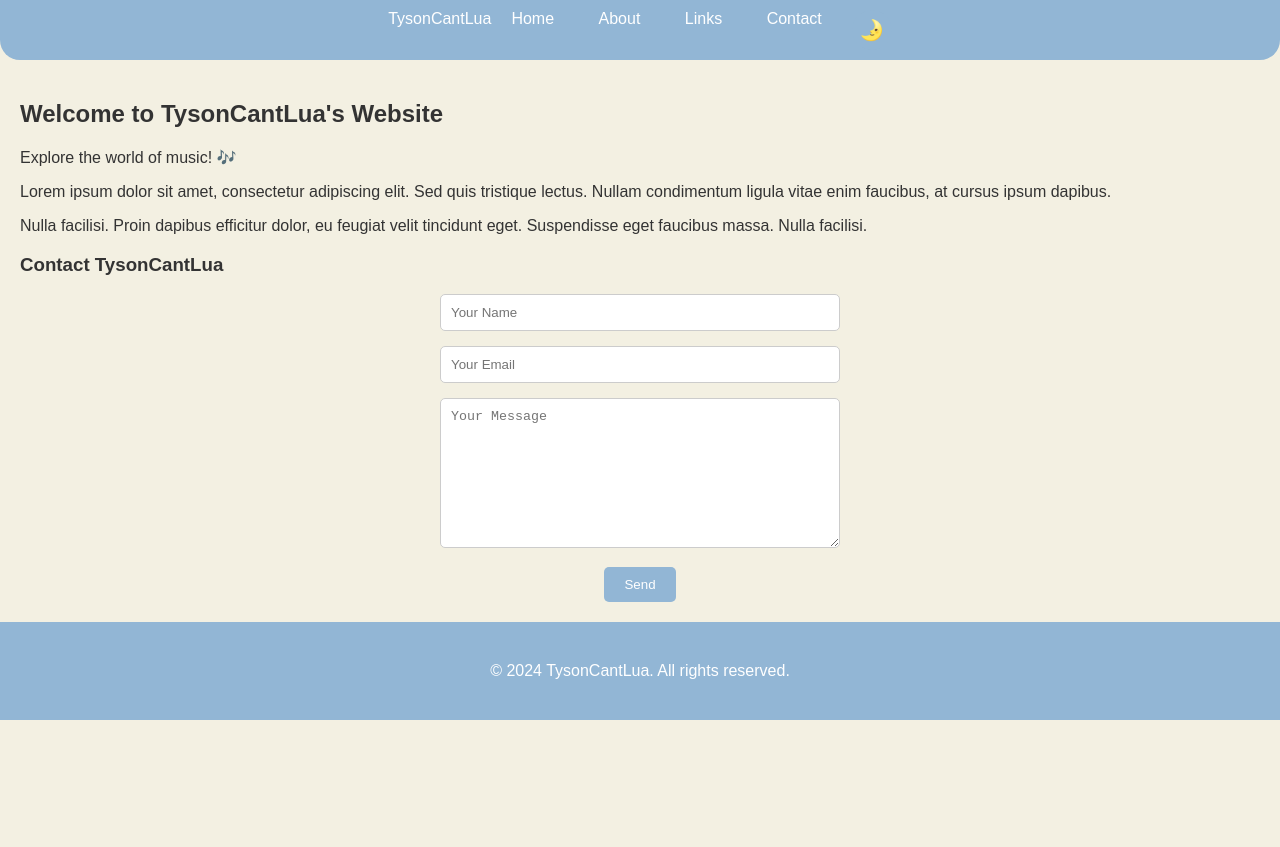
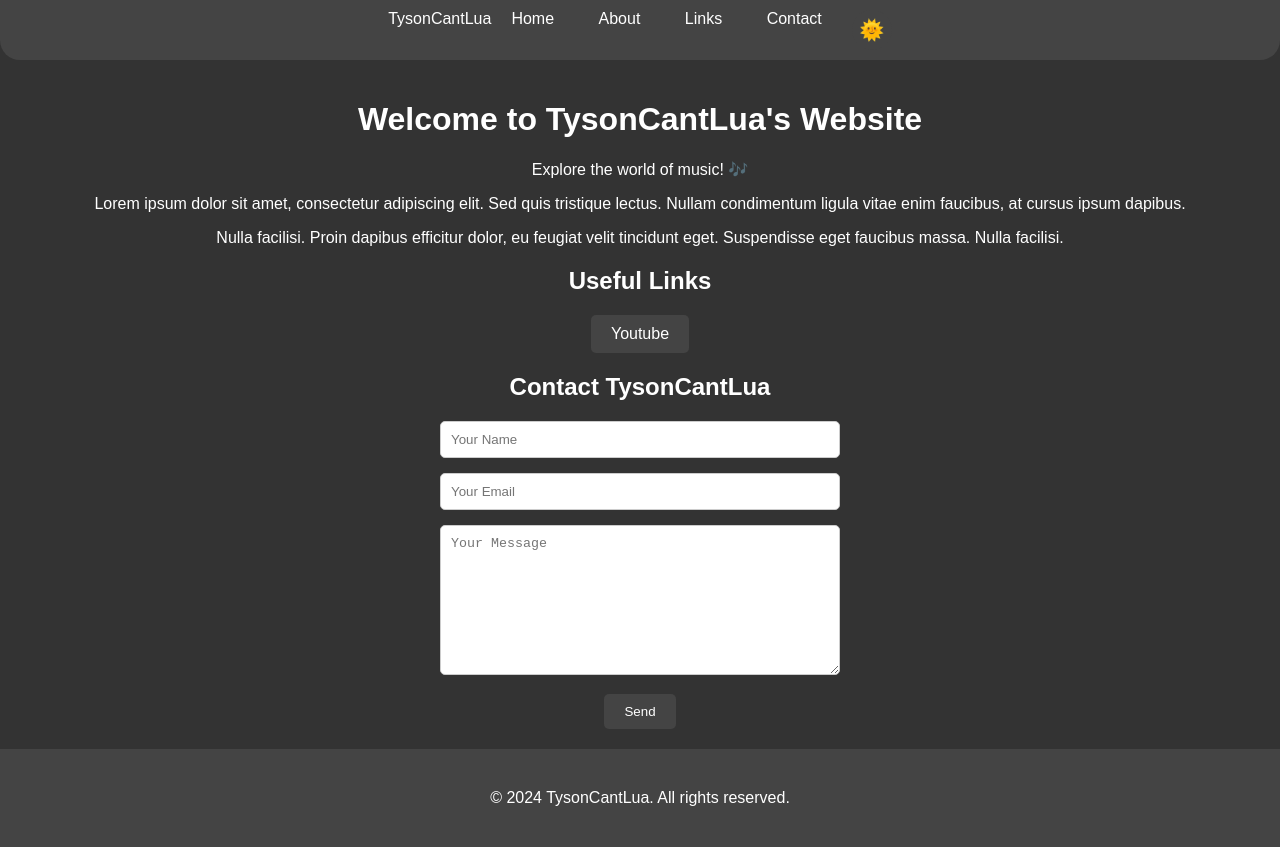
Before and after one commit to TysonCantLua/tysoncantlua.github.io, a plain HTML site: page index.html in a window 1280 px wide. Before the commit the page ends 800 px from the top, so only its background shows below. Drawn offline with Linux system fonts and the light colour scheme.

Commit message:
Update index.html

```diff
--- a/index.html
+++ b/index.html
@@ -10,15 +10,14 @@
             font-family: Arial, sans-serif;
             margin: 0;
             padding: 0;
-            background-color: #f3f0e2; /* Updated background color */
-            color: #333;
-            transition: background-color 0.3s, color 0.3s;
+            background-color: #333; /* Dark mode by default */
+            color: #fff;
             text-align: center;
         }
 
         /* Navigation styling */
         nav {
-            background-color: #92b6d5; /* Light blue accent color */
+            background-color: #444;
             color: #fff;
             padding: 10px 20px;
             display: flex;
@@ -36,13 +35,13 @@
         }
 
         nav a:hover {
-            background-color: #6d95b8; /* Light blue accent color on hover */
+            background-color: #555;
         }
 
         /* Dark mode button styling */
         #dark-mode-toggle {
-            background-color: #92b6d5; /* Light blue accent color */
-            color: #333;
+            background-color: #444;
+            color: #fff;
             border: none;
             border-radius: 50%;
             width: 40px;
@@ -54,19 +53,18 @@
         }
 
         #dark-mode-toggle:hover {
-            background-color: #6d95b8; /* Light blue accent color on hover */
-            color: #fff;
+            background-color: #555;
         }
 
         /* Main content styling */
         main {
             padding: 20px;
-            text-align: left;
+            text-align: center; /* Centering all text */
         }
 
         /* Footer styling */
         footer {
-            background-color: #92b6d5; /* Light blue accent color */
+            background-color: #444;
             color: #fff;
             text-align: center;
             padding: 40px; /* Increased footer size */
@@ -100,7 +98,7 @@
         }
 
         .contact-form button {
-            background-color: #92b6d5; /* Light blue accent color */
+            background-color: #444;
             color: #fff;
             padding: 10px 20px;
             border: none;
@@ -109,31 +107,31 @@
         }
 
         .contact-form button:hover {
-            background-color: #6d95b8; /* Light blue accent color on hover */
+            background-color: #555;
         }
 
-        /* Dark mode styles */
-        body.dark-mode {
-            background-color: #333;
-            color: #fff;
+        /* Link list styling */
+        ul {
+            list-style-type: none;
+            padding: 0;
         }
 
-        body.dark-mode nav {
-            background-color: #444;
+        ul li {
+            margin-bottom: 10px;
         }
 
-        body.dark-mode nav a {
+        ul li a {
+            display: inline-block;
+            padding: 10px 20px;
+            background-color: #444;
             color: #fff;
+            border-radius: 5px;
+            text-decoration: none;
+            transition: background-color 0.3s;
         }
 
-        body.dark-mode #dark-mode-toggle {
-            background-color: #444;
-            color: #fff;
-        }
-
-        body.dark-mode footer {
-            background-color: #444;
-            color: #fff;
+        ul li a:hover {
+            background-color: #555;
         }
     </style>
 </head>
@@ -144,19 +142,26 @@
         <div>
             <a href="#">Home</a>
             <a href="#">About</a>
-            <a href="links.html">Links</a>
+            <a href="#links">Links</a>
             <a href="#">Contact</a>
         </div>
         <button id="dark-mode-toggle" class="emoji">🌛</button>
     </nav>
 
     <main>
-        <h2>Welcome to TysonCantLua's Website</h2>
+        <h1>Welcome to TysonCantLua's Website</h1>
         <p>Explore the world of music! 🎶</p>
         <p>Lorem ipsum dolor sit amet, consectetur adipiscing elit. Sed quis tristique lectus. Nullam condimentum ligula vitae enim faucibus, at cursus ipsum dapibus.</p>
         <p>Nulla facilisi. Proin dapibus efficitur dolor, eu feugiat velit tincidunt eget. Suspendisse eget faucibus massa. Nulla facilisi.</p>
 
-        <h3>Contact TysonCantLua</h3>
+        <section id="links">
+            <h2>Useful Links</h2>
+            <ul>
+                <li><a href="https://youtube.com/@tysoncantlua">Youtube</a></li>
+            </ul>
+        </section>
+
+        <h2>Contact TysonCantLua</h2>
         <div class="contact-form">
             <form action="https://formspree.io/your_email_here" method="POST">
                 <input type="text" name="name" placeholder="Your Name" required>
@@ -173,8 +178,11 @@
 
     <script>
         const body = document.body;
-        const nav = document.querySelector('nav');
         const darkModeToggle = document.getElementById('dark-mode-toggle');
+
+        // Set dark mode by default
+        body.classList.add('dark-mode');
+        darkModeToggle.innerHTML = '🌞'; // Toggle button shows sun for dark mode
 
         darkModeToggle.addEventListener('click', () => {
             body.classList.toggle('dark-mode');
```
